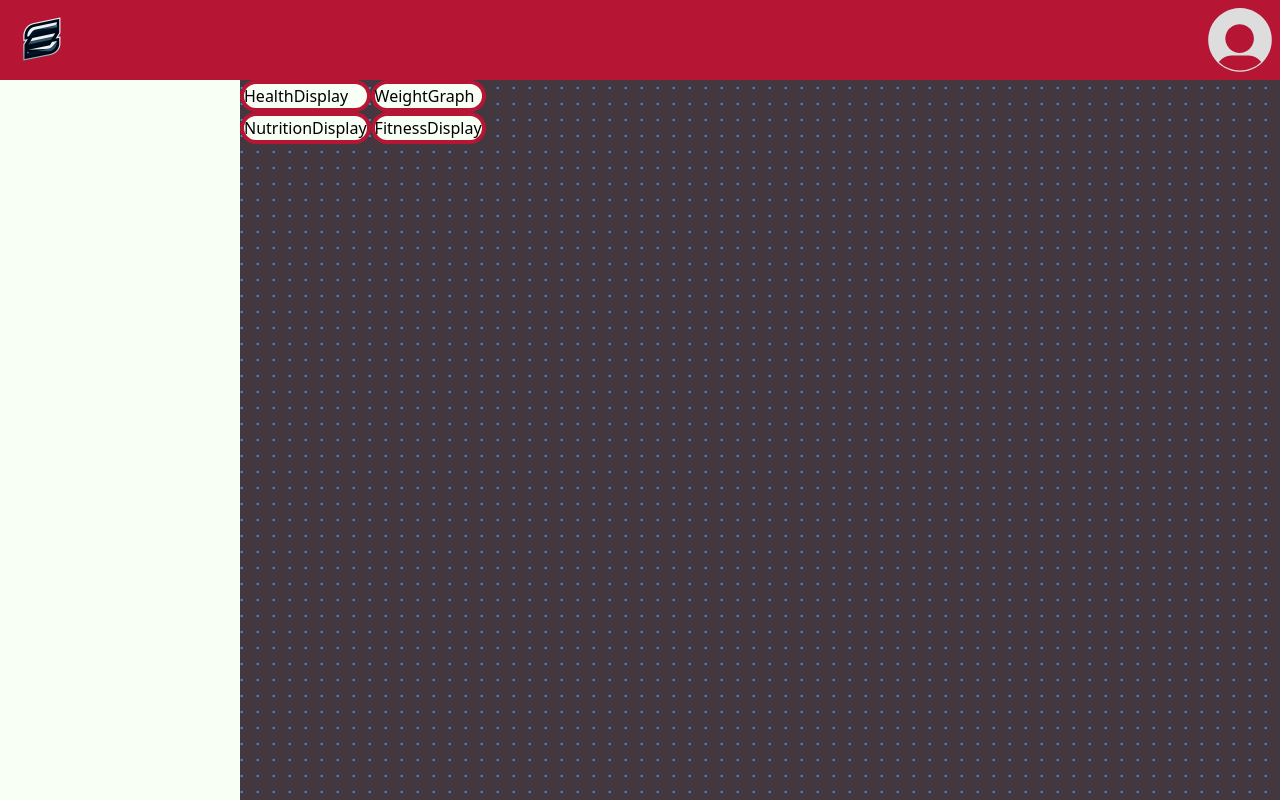
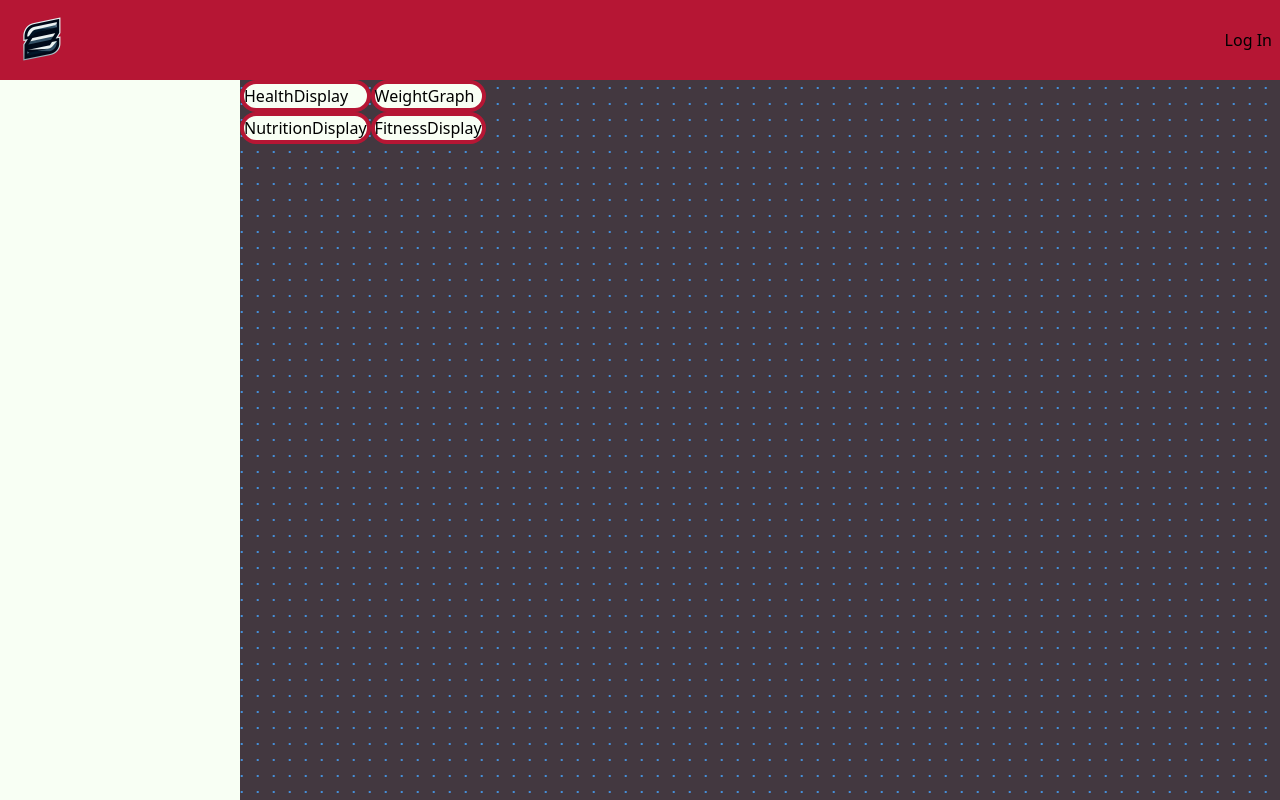
Before and after one commit to brendonluu/Powerlifting-App, a React (Vite) app in the folder client/: page / in a window 1280 px wide. Built offline with nearby package versions, Linux system fonts and the light colour scheme.

Commit message:
added scaffolding for auth

```diff
--- a/client/src/components/NavBar.jsx
+++ b/client/src/components/NavBar.jsx
@@ -1,17 +1,26 @@
 import { NavLink } from "react-router-dom"
 import logo from "./../assets/tempLogo.png"
-import pfp from "./../assets/Default_pfp.svg"
 import './NavBar.css'
 import User from "./navbar_components/User"
+import { useState } from "react"
 
 function NavBar() {
+   const [loggedIn, setLoggedIn] = useState(false)
+
+   const logIn = () => {
+      setLoggedIn(current => true)
+   }
    return (
       <header className="header">
          <nav className="navContainer">
             <NavLink to='/' className="Logo">
                <img className="Logo" src={logo} alt="Name" />
             </NavLink>
-            <User />
+            {
+               loggedIn
+                  ? <User />
+                  : <button className="logIn" onClick={logIn}>Log In</button>
+            }
          </nav>
       </header>
 
```
Also changed, not shown: 1 other file (tests, documents, lock files or other folders).
